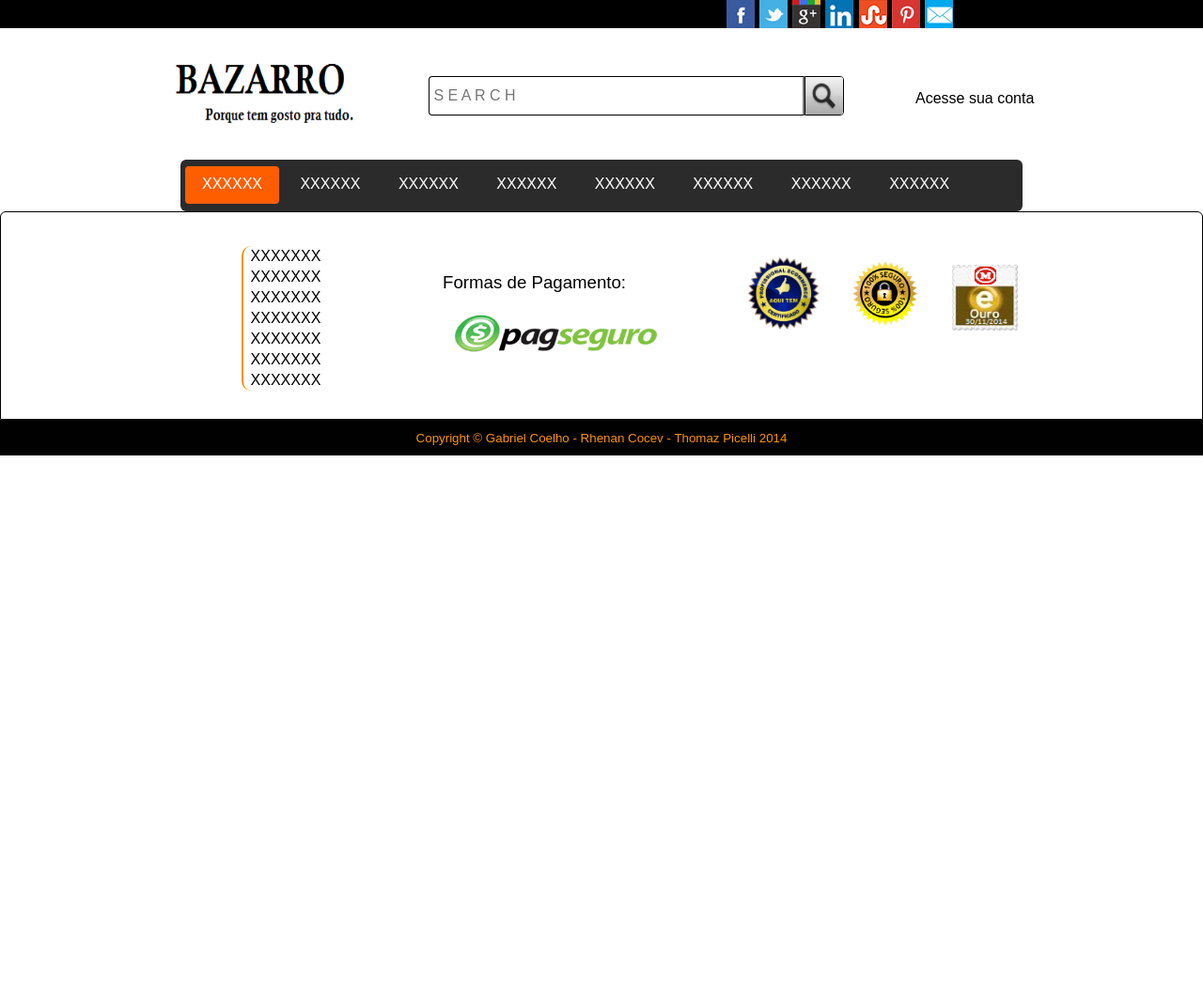
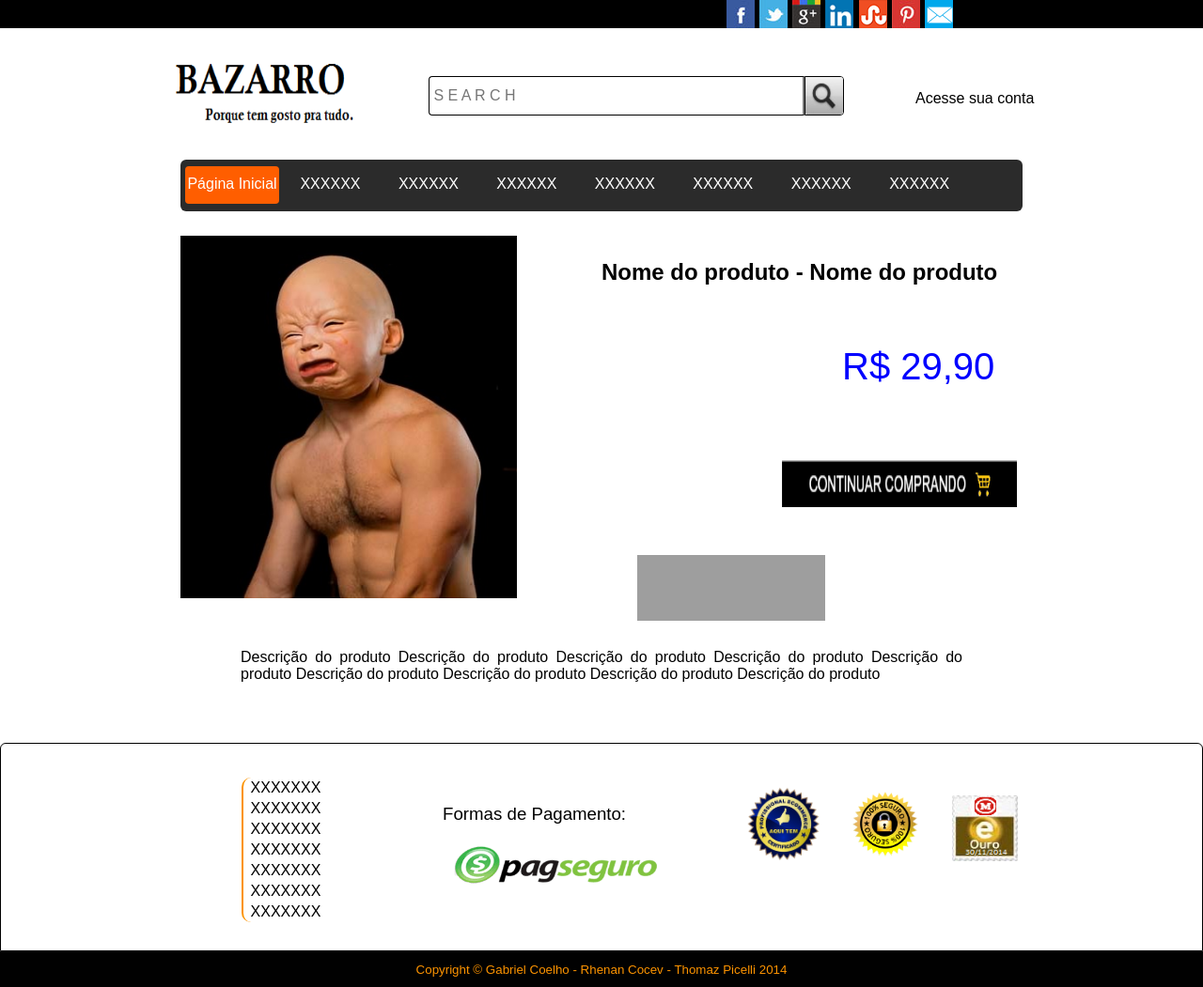
Before and after one commit to gabacherli/Bazarro, a PHP site: page /produto.php in a window 1280 px wide. Shown: the whole page at 94% size. Before the commit the page ends 485 px from the top, so only its background shows below. Run offline with PHP 8.4, Linux system fonts and the light colour scheme; some libraries are stand-ins or nearby versions; grey boxes are pictures that could not be loaded.

Commit message:
pagina de produtos com layout estabelecido, pronto para receber os select do banco + fb comments

```diff
--- a/css/produto.css
+++ b/css/produto.css
@@ -0,0 +1,38 @@
+section img{
+    width: 28%;
+    height: 28%;
+    margin: 1% 0% 2% 15%;
+    float: left;
+}
+
+section h1{
+    margin: 1% 15% 2% 50%;
+    padding: 3% 0% 0% 0%;
+}
+
+.preco{
+    margin: 5% 15% 2% 70%;
+    color: blue;
+    font-size: 30pt;
+}
+
+a img {
+    height: 50px;
+    width: 250px;
+    padding-top: 3%;
+    padding-left: 7%;
+}
+
+iframe{
+    padding-top: 2%;
+    padding-left: 10%;
+    clear: left;
+}
+
+.descriçao {
+    margin: 2% 20% 5% 20%;
+}
+
+.fb-comments{
+    margin: 0% 20% 2% 20%;
+}
--- a/header.php
+++ b/header.php
@@ -25,7 +25,7 @@
 
 <nav>
     <ul>
-	<li class="home"><a href="lista.php">XXXXXX</a></li>
+	<li class="home"><a href="index.php">Página Inicial</a></li>
 	<li><a href="lista.php">XXXXXX</a></li>
 	<li><a href="lista.php">XXXXXX</a></li>
 	<li><a href="lista.php">XXXXXX</a></li>
--- a/nbproject/project.xml
+++ b/nbproject/project.xml
@@ -5,5 +5,8 @@
         <data xmlns="http://www.netbeans.org/ns/php-project/1">
             <name>Bazarro</name>
         </data>
+        <spellchecker-wordlist xmlns="http://www.netbeans.org/ns/spellchecker-wordlist/1">
+            <word>Inicial</word>
+        </spellchecker-wordlist>
     </configuration>
 </project>
--- a/produto.php
+++ b/produto.php
@@ -22,9 +22,31 @@
 
 		<section>
 
+                    <img src="Img/Produtos/Máscaras/mascara_bebe.jpg" alt="produto"/>
 
-                    <div class="fb-comments" data-href="http://facebook.com/" data-numposts="5" data-colorscheme="light"></div>
+                    <h1>Nome do produto - Nome do produto</h1>
 
+                    <p class="preco">R$ 29,90<p>
+
+                    <a href="carrinho.php"><img src="Img/Sociais/car01.png" alt="comprar"/></a></br>
+
+                    <iframe src="http://www.facebook.com/plugins/like.php?href=http://www.facebook.com/pages/Bazarro/620119341440567" scrolling="no" frameborder="0" style="border:none; overflow:hidden; width:200px; height:70px;" allowtransparency="true"></iframe>
+
+                    <p class="descriçao" >Descrição do produto Descrição do produto Descrição do produto Descrição do produto Descrição do produto Descrição do produto
+                    Descrição do produto Descrição do produto Descrição do produto </p>
+
+
+                    <div id="fb-root"></div>
+                        <script>
+                            (function(d, s, id) {
+                                var js, fjs = d.getElementsByTagName(s)[0];
+                                if (d.getElementById(id)) return;
+                                    js = d.createElement(s); js.id = id;
+                                    js.src = "//connect.facebook.net/en_US/sdk.js#xfbml=1&version=v2.0";
+                                    fjs.parentNode.insertBefore(js, fjs);
+                            }(document, 'script', 'facebook-jssdk'));
+                        </script>
+                    <div class="fb-comments" data-href="https://www.facebook.com/620119341440567/photos/a.620236728095495.1073741825.620119341440567/632120006907167/?type=1&theater/comments/" data-numposts="5" data-colorscheme="light" data-width="650"></div>
 
 		</section>
 
```
Also changed, not shown: Img/Produtos/Máscaras/mascara_bebe.jpg (renamed from Img/Produtos/Máscaras/máscara bebê.jpg).
